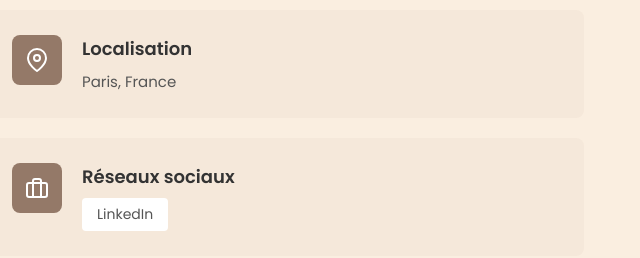
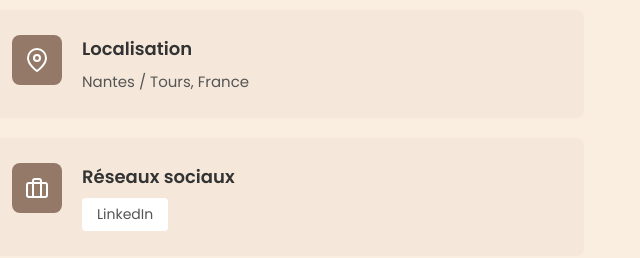
Before and after one commit to Loxiary/jdk_portfolio.github.io, a website: page public/html/contact.html in a window 1280 px wide. Shown: the part 544-802 px from the top of the page, 356-996 px from the left. Drawn offline with Linux system fonts and the light colour scheme.

Commit message:
location edit

```diff
--- a/public/html/contact.html
+++ b/public/html/contact.html
@@ -73,7 +73,7 @@
                             </div>
                             <div class="card-content">
                                 <h3>Localisation</h3>
-                                <p>Paris, France</p>
+                                <p>Nantes / Tours, France</p>
                             </div>
                         </div>
 
```
